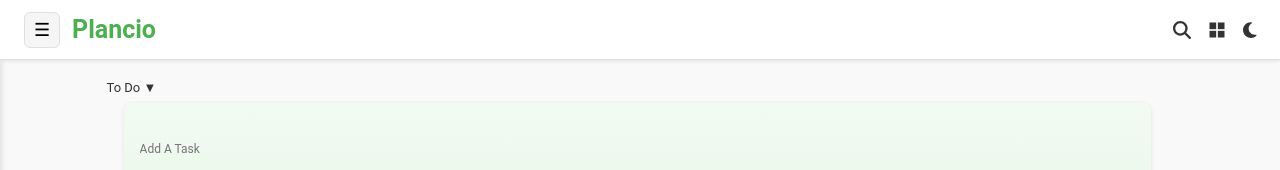
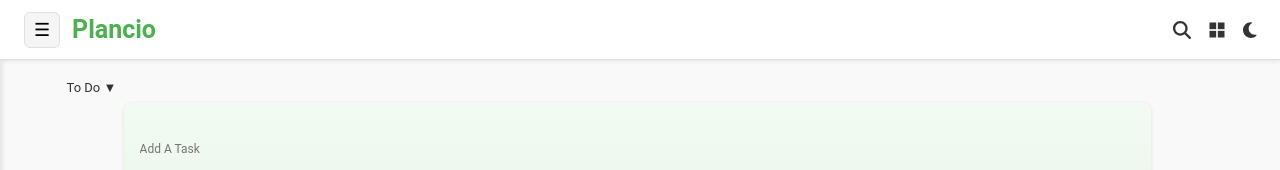
Before and after one commit to itsaimsd/DoIt, a React (Create React App) app: page / in a window 1280 px wide. Shown: the top 170 px of the page. Built offline with nearby package versions, Linux system fonts and the light colour scheme.

Commit message:
succesfully

```diff
--- a/src/styles/mainContent/TaskInput.css
+++ b/src/styles/mainContent/TaskInput.css
@@ -25,7 +25,6 @@
   margin-bottom: 8px;
   align-self: flex-start;
   cursor: pointer;
-  margin-left: 40px;
 }
 
 /* Night Mode Styling for To-Do Dropdown */
```
Also changed, not shown: src/App.js (+1 -10 lines).
